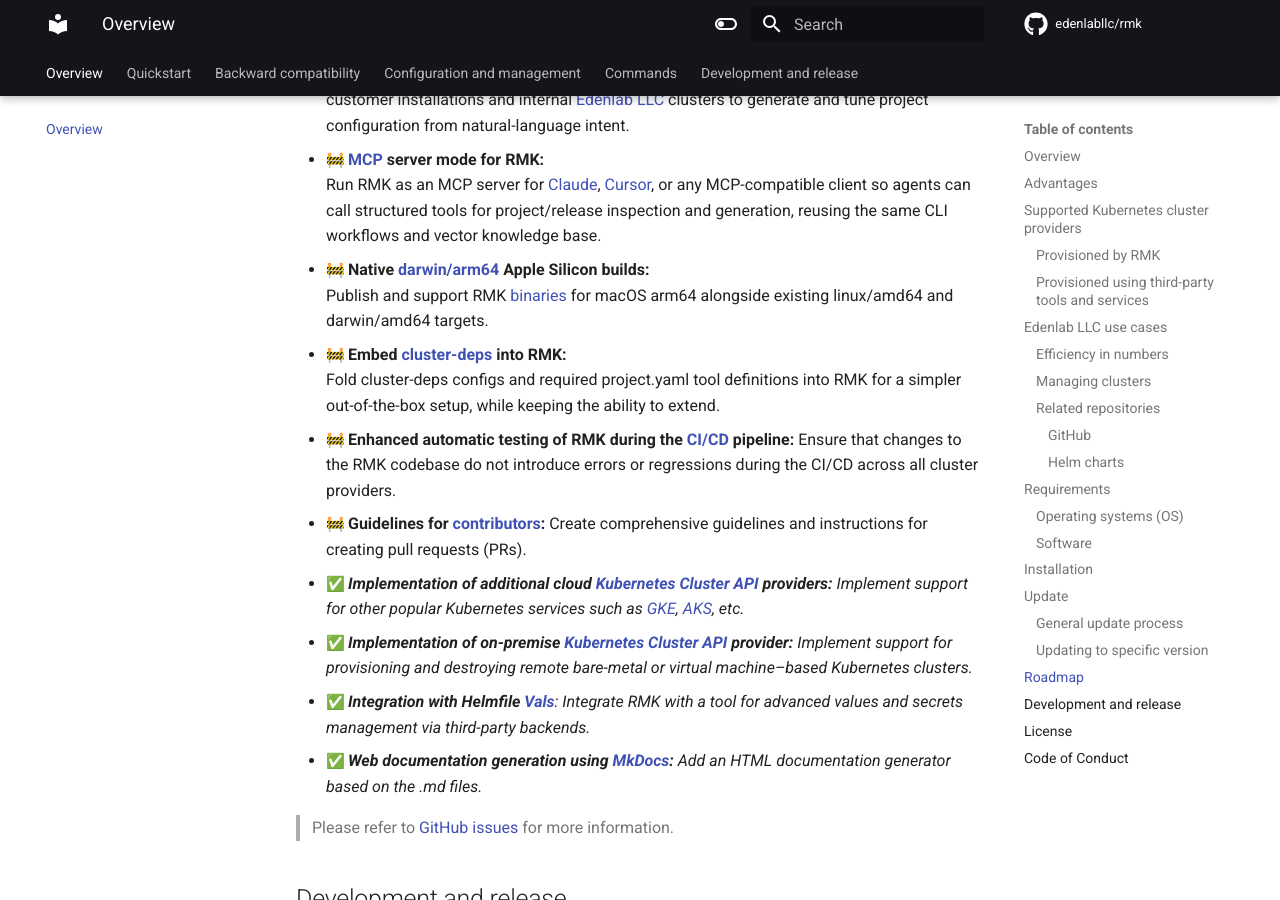
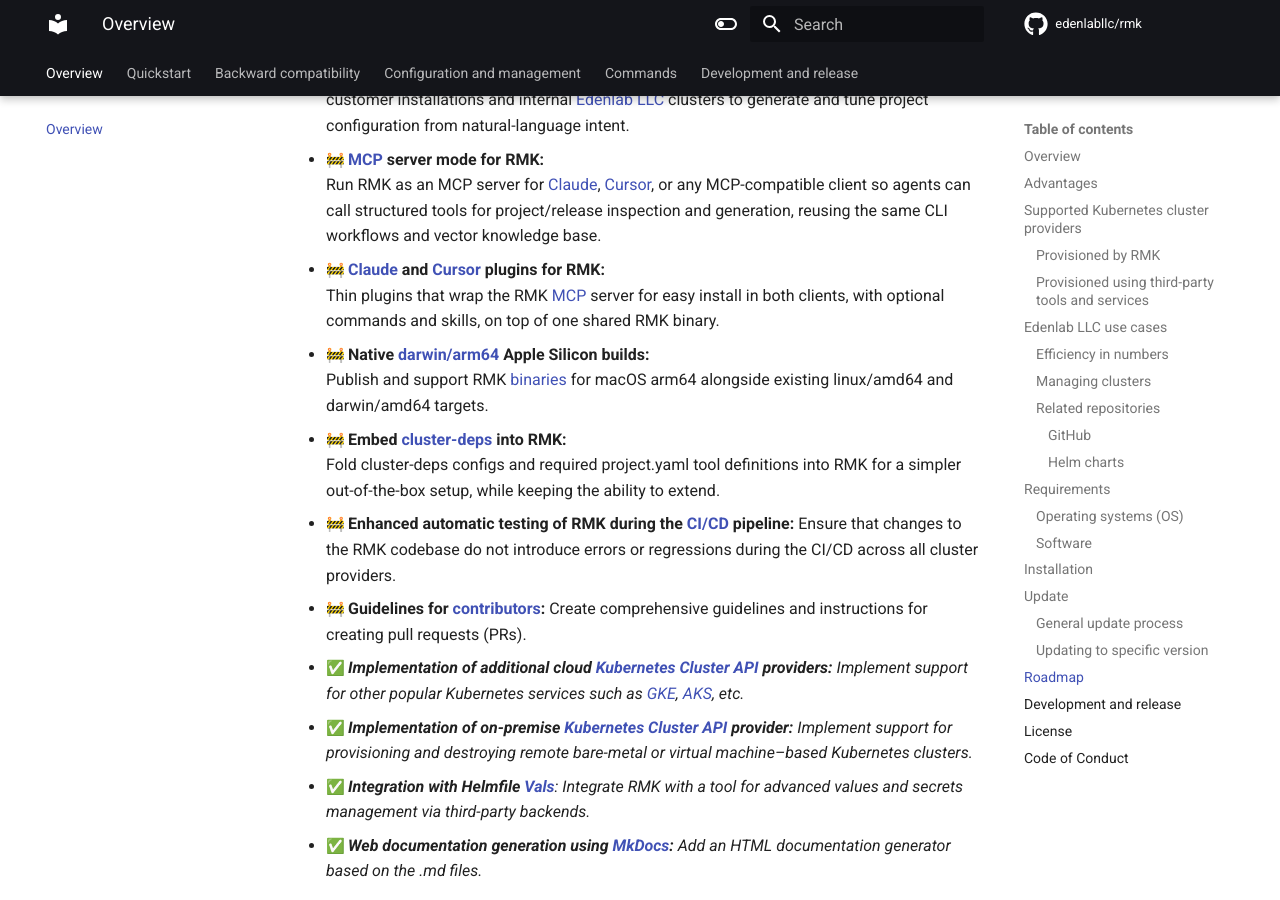
Before and after one commit to edenlabllc/rmk, an MkDocs documentation site: the page built from docs/index.md, in a window 1280 px wide and 900 px high, scrolled down 7024 px. Built offline with MkDocs 1.6.1 and Material for MkDocs 9.7.7, drawn with Linux system fonts in a browser that asks for light colours; emoji names are drawn with the system emoji font; comment, search, counter and statistics services are not loaded; the version menu is left out.

Commit message:
Add Claude and Cursor plugins to RMK documentation

```diff
--- a/docs/index.md
+++ b/docs/index.md
@@ -288,6 +288,9 @@
   **[MCP](https://modelcontextprotocol.io/) server mode for RMK:**
   Run RMK as an MCP server for [Claude](https://claude.ai/), [Cursor](https://cursor.com/), or any MCP-compatible client so agents can call structured tools for project/release inspection and generation, reusing the same CLI workflows and vector knowledge base.
 - :construction:
+  **[Claude](https://claude.com/docs/plugins/overview) and [Cursor](https://cursor.com/docs/plugins) plugins for RMK:**
+  Thin plugins that wrap the RMK [MCP](https://modelcontextprotocol.io/) server for easy install in both clients, with optional commands and skills, on top of one shared RMK binary.
+- :construction:
   **Native [darwin/arm64](https://en.wikipedia.org/wiki/Apple_silicon#M_series) Apple Silicon builds:**
   Publish and support RMK [binaries](https://github.com/edenlabllc/rmk/releases/latest) for macOS arm64 alongside existing linux/amd64 and darwin/amd64 targets.
 - :construction:
```
Also changed, not shown: README.md (+3 -0 lines), docs/release-notes.md (+1 -1 lines).
